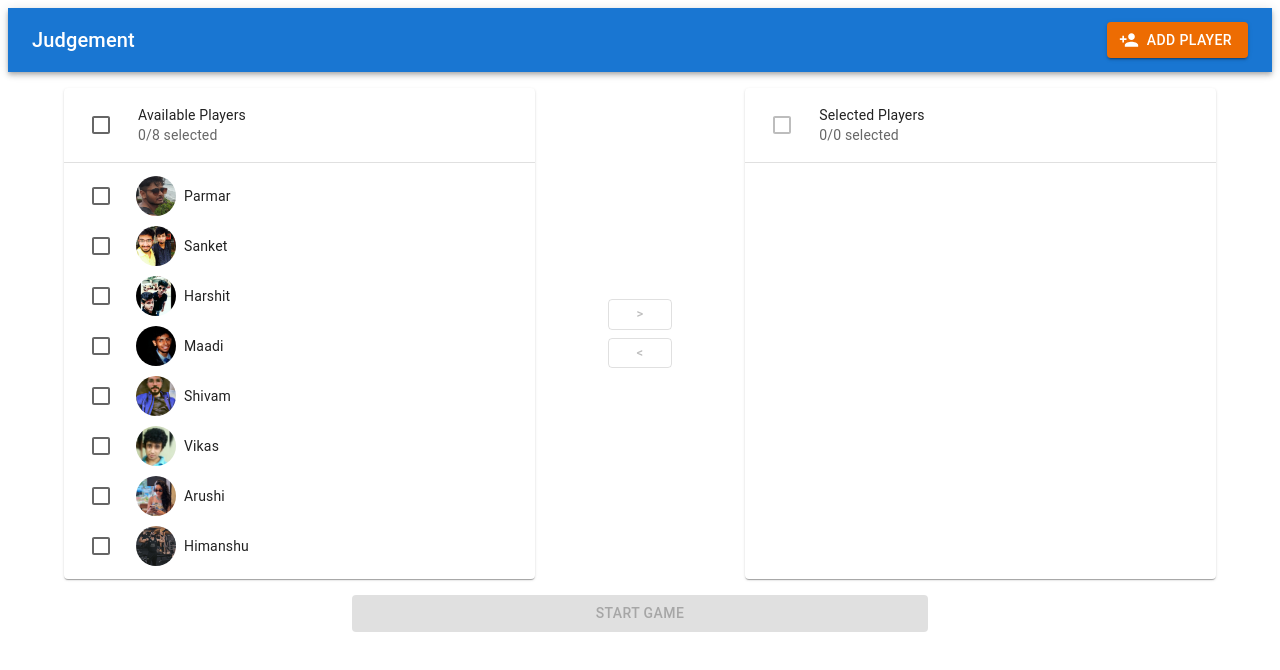
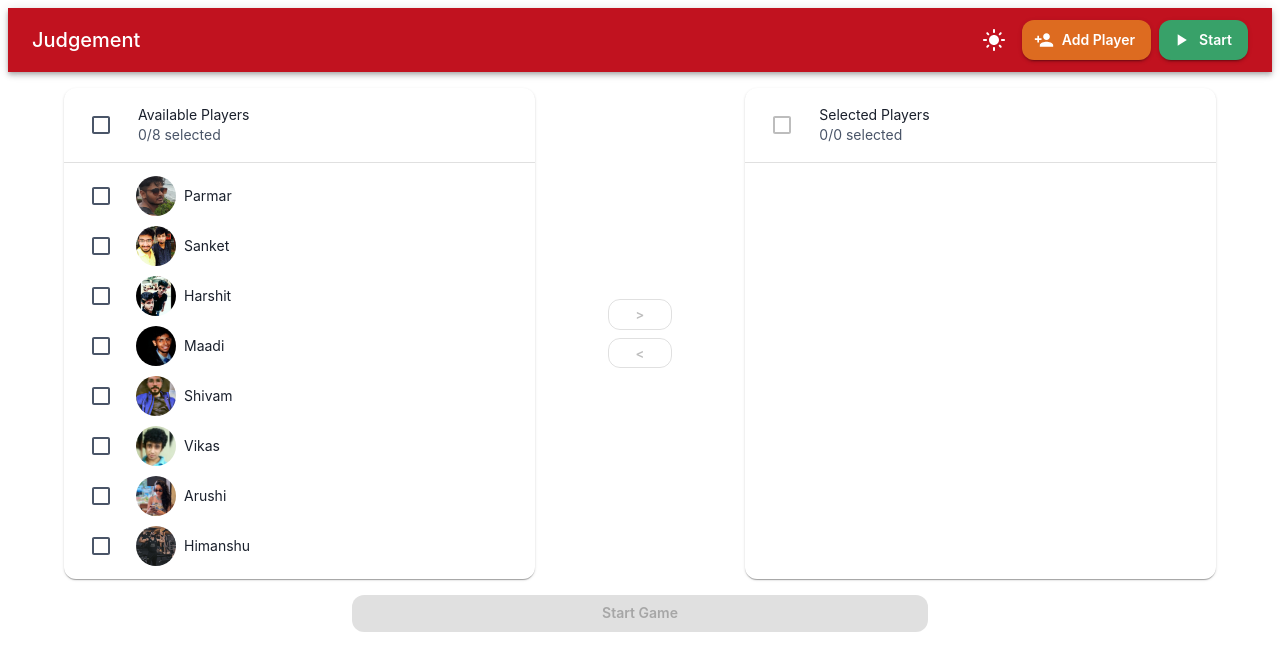
Before and after one commit to harshit6969/judgement-app, a React (Vite) app: page /#/ in a window 1280 px wide. Shown: the top 670 px of the page. Built offline with nearby package versions, Linux system fonts and the light colour scheme.

Commit message:
add theme

```diff
--- a/src/App.tsx
+++ b/src/App.tsx
@@ -3,6 +3,7 @@ import { createHashRouter, RouterProvider } from "react-router-dom";
 import Home from "./pages/Home";
 import SelectPlayers from "./pages/SelectPlayers";
 import Judgement from "./pages/Judgement";
+import { ThemeProviderWrapper } from "./components/ThemeProvider";
 
 const router = createHashRouter([
   {
@@ -23,7 +24,11 @@ const router = createHashRouter([
 ]);
 
 function App() {
-  return <RouterProvider router={router} />;
+  return (
+    <ThemeProviderWrapper>
+      <RouterProvider router={router} />
+    </ThemeProviderWrapper>
+  );
 }
 
 export default App;
--- a/src/components/Header/HeaderControls.tsx
+++ b/src/components/Header/HeaderControls.tsx
@@ -1,22 +1,43 @@
-import { Box, Button } from "@mui/material";
+import { Box, Button, IconButton, Tooltip } from "@mui/material";
 import useGameStore from "../../store/gameStore";
 import { useParams } from "react-router-dom";
-import { useNotify } from "../../store/appStore";
-import { PersonAdd, PlayArrow, Stop, Undo } from "@mui/icons-material";
+import { useAppStore, useNotify } from "../../store/appStore";
+import {
+  DarkMode,
+  LightMode,
+  PersonAdd,
+  PlayArrow,
+  Stop,
+  Undo,
+} from "@mui/icons-material";
 import { GameMode } from "../../utils/types";
 
 const HeaderControls = () => {
   const { id } = useParams();
   const currentRound = useGameStore.use.currentRound();
+  const { theme, setTheme } = useAppStore();
   const notify = useNotify();
 
   const handleAddPlayer = () => {
     notify.warning("TO DO");
   };
 
-  if (!id) {
-    return (
-      <Box sx={{ display: "flex", gap: 1 }}>
+  return (
+    <Box sx={{ display: "flex", gap: 1 }}>
+      <Tooltip
+        title={
+          theme === "dark" ? "Switch to light mode" : "Switch to dark mode"
+        }
+      >
+        <IconButton
+          onClick={() => setTheme(theme === "dark" ? "light" : "dark")}
+          color="inherit"
+          sx={{ ml: 1 }}
+        >
+          {theme === "light" ? <LightMode /> : <DarkMode />}
+        </IconButton>
+      </Tooltip>
+      {!id && (
         <Button
           color="warning"
           variant="contained"
@@ -25,11 +46,7 @@ const HeaderControls = () => {
         >
           Add Player
         </Button>
-      </Box>
-    );
-  }
-  return (
-    <Box sx={{ display: "flex", gap: 1 }}>
+      )}
       {currentRound > 1 && (
         <Button
           color="warning"
--- a/src/components/ThemeProvider.tsx
+++ b/src/components/ThemeProvider.tsx
@@ -1,22 +1,15 @@
-// src/components/ThemeProvider.tsx
-import { useEffect } from 'react';
+// ThemeProviderWrapper.tsx
+import { ThemeProvider } from '@mui/material/styles';
+import { getTheme } from '../utils/theme';
 import { useTheme } from '../store/appStore';
 
-export const ThemeProvider = ({ children }: { children: React.ReactNode }) => {
-  const theme = useTheme();
+export const ThemeProviderWrapper = ({ children }: { children: React.ReactNode }) => {
+  const themeMode = useTheme(); // 'light' | 'dark' | 'system'
+  const theme = getTheme(themeMode);
 
-  useEffect(() => {
-    // Apply theme to document
-    document.documentElement.classList.remove('light', 'dark');
-
-    const effectiveTheme = theme === 'system'
-      ? window.matchMedia('(prefers-color-scheme: dark)').matches
-        ? 'dark'
-        : 'light'
-      : theme;
-
-    document.documentElement.classList.add(effectiveTheme);
-  }, [theme]);
-
-  return <>{children}</>;
+  return (
+    <ThemeProvider theme={theme}>
+      {children}
+    </ThemeProvider>
+  );
 };
--- a/src/store/appStore.ts
+++ b/src/store/appStore.ts
@@ -5,7 +5,7 @@ import { AppStore } from '../utils/types';
 
 export const useAppStore = create<AppStore>((set) => ({
   notifications: [],
-  theme: 'system',
+  theme: 'light',
   setTheme: (theme) => set({ theme }),
   isLoading: false,
   addNotification: (notification) =>
--- /dev/null
+++ b/src/utils/theme.ts
@@ -0,0 +1,126 @@
+import { createTheme } from '@mui/material/styles';
+import { ThemeMode } from './types';
+
+const lightTheme = createTheme({
+  palette: {
+    mode: 'light',
+    primary: {
+      main: '#C1121F', // Deep, muted red (less aggressive)
+      light: '#D62E2E', // Soft highlight
+      dark: '#8C0D15', // Rich dark shade
+      contrastText: '#FFFFFF',
+    },
+    secondary: {
+      main: '#2D3748', // Dark slate (better than pure black)
+      light: '#4A5568', // Lighter slate
+      dark: '#1A202C', // Near-black
+      contrastText: '#FFFFFF',
+    },
+    background: {
+      default: '#F8F9FA', // Off-white (softer than #FFF)
+      paper: '#FFFFFF', // Pure white for cards
+    },
+    text: {
+      primary: '#1A202C', // Deep gray (better readability)
+      secondary: '#4A5568', // Medium gray
+      disabled: '#A0AEC0', // Lighter gray
+    },
+    error: {
+      main: '#E53E3E', // Softer error red
+      contrastText: '#FFFFFF',
+    },
+    warning: {
+      main: '#DD6B20', // Warm amber
+      contrastText: '#FFFFFF',
+    },
+    success: {
+      main: '#38A169', // Natural green
+      contrastText: '#FFFFFF',
+    },
+  },
+  typography: {
+    fontFamily: '"Inter", "Helvetica Neue", sans-serif',
+    h1: {
+      fontWeight: 800,
+      fontSize: '2.5rem',
+      color: '#1A202C',
+      letterSpacing: '-0.5px',
+    },
+    h2: {
+      fontWeight: 700,
+      fontSize: '2rem',
+      color: '#1A202C',
+    },
+    button: {
+      fontWeight: 600,
+      textTransform: 'none',
+    },
+  },
+  shape: {
+    borderRadius: 12, // Modern rounded corners
+  },
+});
+
+const darkTheme = createTheme({
+  palette: {
+    mode: 'dark',
+    primary: {
+      main: '#3182CE', // Softer Facebook blue
+      light: '#5B9BD5', // Lighter blue
+      dark: '#2C5282', // Deep navy
+      contrastText: '#FFFFFF',
+    },
+    secondary: {
+      main: '#A0AEC0', // Light gray (text/icons)
+      light: '#CBD5E0', // Brighter gray
+      dark: '#718096', // Muted gray
+      contrastText: '#1A202C',
+    },
+    background: {
+      default: '#121212', // True dark (not #000)
+      paper: '#1E1E1E', // Card surface
+    },
+    text: {
+      primary: '#E2E8F0', // Soft white (reduced glare)
+      secondary: '#A0AEC0', // Medium gray
+      disabled: '#4A5568', // Darker gray
+    },
+    error: {
+      main: '#FC8181', // Soft red
+      contrastText: '#1A202C',
+    },
+    warning: {
+      main: '#F6AD55', // Muted amber
+      contrastText: '#1A202C',
+    },
+    success: {
+      main: '#68D391', // Soft green
+      contrastText: '#1A202C',
+    },
+  },
+  typography: {
+    ...lightTheme.typography,
+    h1: {
+      ...lightTheme.typography.h1,
+      color: '#E2E8F0', // Light text in dark mode
+    },
+    h2: {
+      ...lightTheme.typography.h2,
+      color: '#E2E8F0',
+    },
+  },
+});
+
+export const getTheme = (mode: ThemeMode) => {
+    switch (mode) {
+        case 'dark':
+            return darkTheme;
+        case 'light':
+            return lightTheme;
+        case 'system':
+        default:
+            return window.matchMedia('(prefers-color-scheme: dark)').matches
+                ? darkTheme
+                : lightTheme;
+    }
+};
```
